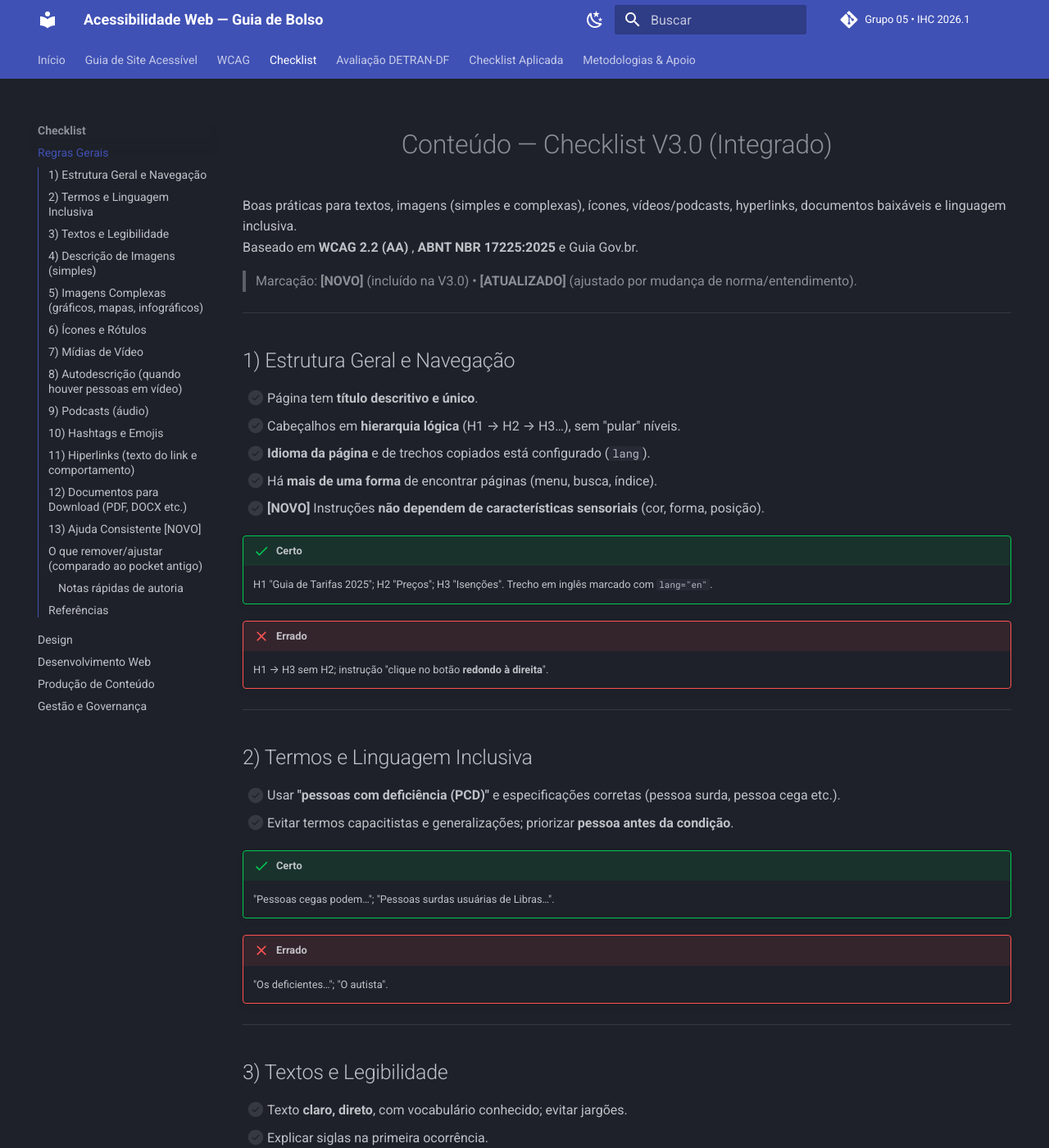
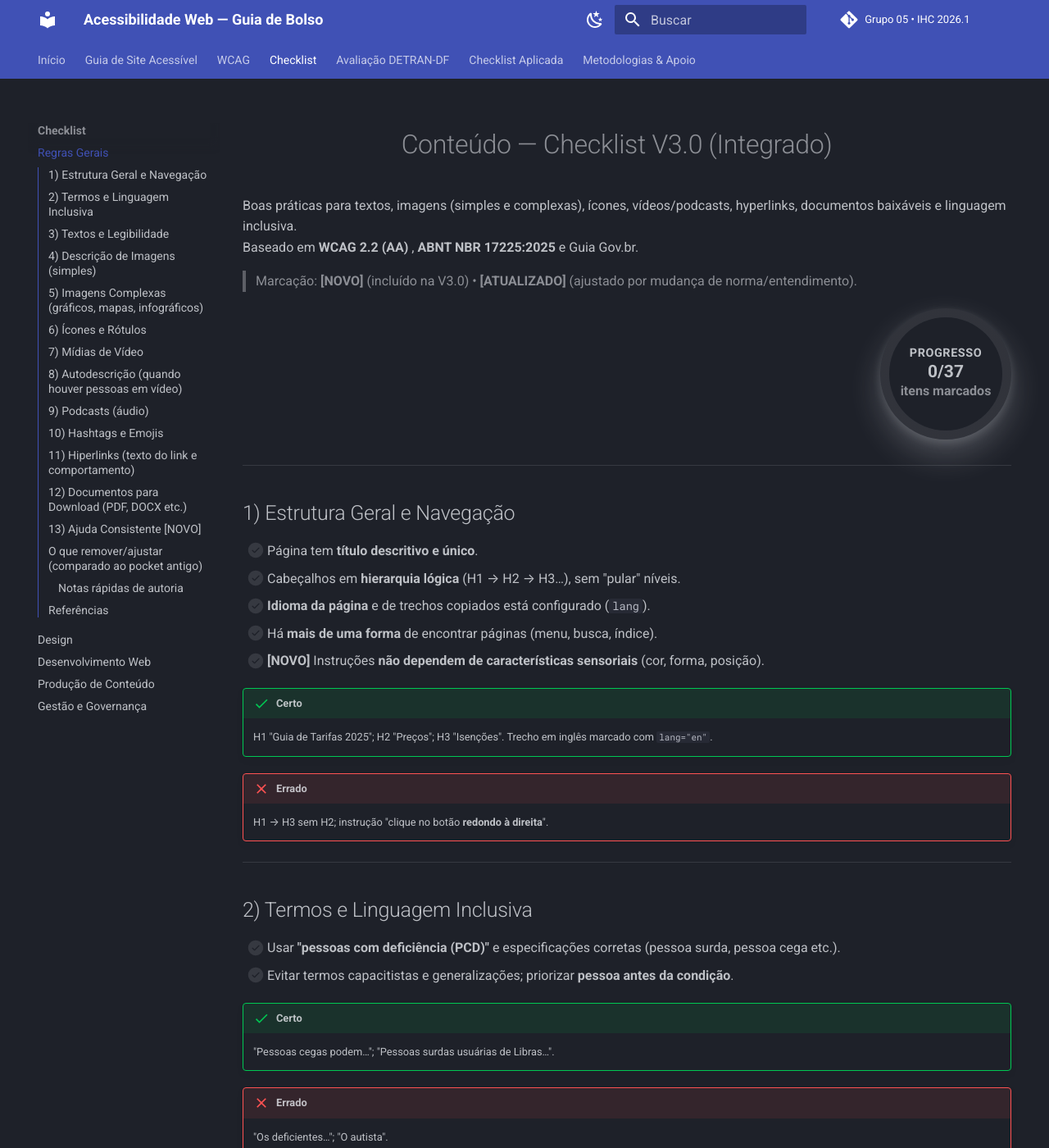
Before and after one commit to UnB-IHC/IHC_2026.1_Grupo05, an MkDocs documentation site: the page built from docs/checklist/checklist.md, in a window 1280 px wide and 1400 px high. Shown: the whole window at 82% size. Built offline with MkDocs 1.6.1 and Material for MkDocs 9.7.7, drawn with Linux system fonts in a browser that asks for light colours; comment, search, counter and statistics services are not loaded.

Commit message:
[FEAT]: adiciona barra de progresso ao checklist e atualiza estrutura de arquivos

```diff
--- a/docs/checklist/checklist.md
+++ b/docs/checklist/checklist.md
@@ -3,6 +3,8 @@
 Boas práticas para textos, imagens (simples e complexas), ícones, vídeos/podcasts, hyperlinks, documentos baixáveis e linguagem inclusiva.
 Baseado em **WCAG 2.2 (AA)** , **ABNT NBR 17225:2025** e Guia Gov.br.
 > Marcação: **[NOVO]** (incluído na V3.0) • **[ATUALIZADO]** (ajustado por mudança de norma/entendimento).
+
+<div class="checklist-progress" data-checklist-progress></div>
 
 ---
 
--- /dev/null
+++ b/docs/javascripts/checklist-progress.js
@@ -0,0 +1,60 @@
+(() => {
+  const contentSelector = '.md-content__inner';
+  const progressSelector = '[data-checklist-progress]';
+
+  const countCheckboxes = (content) => {
+    const checkboxes = Array.from(content.querySelectorAll('input[type="checkbox"]'));
+    const total = checkboxes.length;
+    const checked = checkboxes.filter((checkbox) => checkbox.checked).length;
+
+    return { checked, total };
+  };
+
+  const renderProgress = (progressElement) => {
+    const content = progressElement.closest(contentSelector);
+
+    if (!content) {
+      return;
+    }
+
+    const { checked, total } = countCheckboxes(content);
+    const percentage = total === 0 ? 0 : Math.round((checked / total) * 100);
+
+    progressElement.setAttribute('role', 'progressbar');
+    progressElement.setAttribute('aria-valuemin', '0');
+    progressElement.setAttribute('aria-valuemax', String(total));
+    progressElement.setAttribute('aria-valuenow', String(checked));
+    progressElement.setAttribute('aria-valuetext', `${checked} de ${total} itens marcados`);
+    progressElement.setAttribute('aria-label', 'Progresso do checklist');
+    progressElement.style.setProperty('--checklist-progress-value', String(percentage));
+
+    progressElement.innerHTML = `
+      <div class="checklist-progress__header">
+        <div>
+          <span class="checklist-progress__label">Progresso</span>
+          <span class="checklist-progress__count">${checked}/${total}</span>
+          <span class="checklist-progress__meta">itens marcados</span>
+        </div>
+      </div>
+    `;
+  };
+
+  const updateAllProgressBars = () => {
+    document.querySelectorAll(progressSelector).forEach(renderProgress);
+  };
+
+  document.addEventListener('DOMContentLoaded', updateAllProgressBars);
+  document.addEventListener('change', (event) => {
+    const target = event.target;
+
+    if (!(target instanceof HTMLInputElement) || target.type !== 'checkbox') {
+      return;
+    }
+
+    const progressElement = target.closest(contentSelector)?.querySelector(progressSelector);
+
+    if (progressElement) {
+      renderProgress(progressElement);
+    }
+  });
+})();
--- a/docs/stylesheets/extra.css
+++ b/docs/stylesheets/extra.css
@@ -60,3 +60,75 @@
   font-size: 0.95rem;
   line-height: 1.4;
 }
+
+.checklist-progress {
+  position: sticky;
+  top: calc(var(--md-header-height, 3.75rem) + 1rem);
+  z-index: 2;
+  width: clamp(6.5rem, 18vw, 8rem);
+  aspect-ratio: 1;
+  margin: 1rem 0 1.5rem auto;
+  padding: 0.55rem;
+  border-radius: 50%;
+  background: conic-gradient(
+    var(--md-primary-fg-color) 0 calc(var(--checklist-progress-value, 0) * 1%),
+    color-mix(in srgb, var(--md-default-fg-color) 12%, transparent) 0 100%
+  );
+  box-shadow:
+    0 0.9rem 2rem color-mix(in srgb, var(--md-default-fg-color) 30%, transparent),
+    0 0.2rem 0.6rem color-mix(in srgb, var(--md-default-fg-color) 20%, transparent);
+}
+
+.checklist-progress__header {
+  position: relative;
+  display: grid;
+  place-items: center;
+  width: 100%;
+  height: 100%;
+  overflow: hidden;
+  padding: 0.65rem;
+  border-radius: 50%;
+  background: var(--md-default-bg-color);
+  text-align: center;
+}
+
+.checklist-progress__label {
+  display: block;
+  font-size: 0.72rem;
+  font-weight: 700;
+  line-height: 1.1;
+  text-transform: uppercase;
+  letter-spacing: 0.04em;
+}
+
+.checklist-progress__count {
+  display: block;
+  margin-top: 0.2rem;
+  font-size: 1.05rem;
+  font-weight: 800;
+  line-height: 1;
+  color: var(--md-default-fg-color);
+  white-space: normal;
+}
+
+.checklist-progress__meta {
+  margin-top: 0.15rem;
+  font-size: 0.8rem;
+  font-weight: 600;
+  color: var(--md-default-fg-color--light);
+  line-height: 1.15;
+}
+
+@media screen and (max-width: 640px) {
+  .checklist-progress {
+    top: calc(var(--md-header-height, 3.25rem) + 0.75rem);
+  }
+
+  .checklist-progress__header {
+    padding: 0.55rem;
+  }
+
+  .checklist-progress {
+    width: 6.2rem;
+  }
+}
--- a/mkdocs.yml
+++ b/mkdocs.yml
@@ -53,6 +53,9 @@ markdown_extensions:
 extra_css:
   - stylesheets/extra.css
 
+extra_javascript:
+  - javascripts/checklist-progress.js
+
 nav:
   - Início:
     - Introdução: index.md
@@ -62,7 +65,7 @@ nav:
   - Checklist:
     - Regras Gerais: checklist/checklist.md
     - Design: design/design.md
-    - Desenvolvimento Web: devWeb/non_text_content.md
+    - Desenvolvimento Web: devWeb/desenvolvimento.md
     - Produção de Conteúdo: geracaoConteudo/conteudo.md
     - Gestão e Governança: checklist/gestao.md
   - Avaliação DETRAN-DF:
```
Also changed, not shown: docs/checklist/gestao.md (+2 -0 lines), docs/design/design.md (+2 -0 lines), docs/devWeb/desenvolvimento.md (renamed from docs/devWeb/non_text_content.md, +2 -0 lines).
